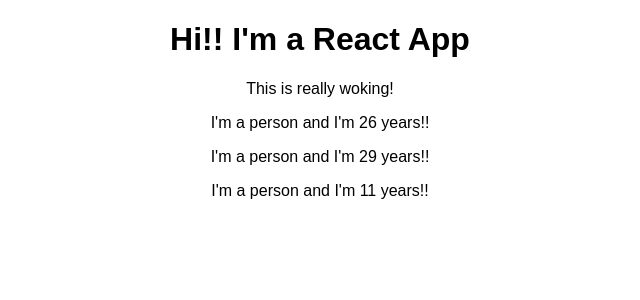
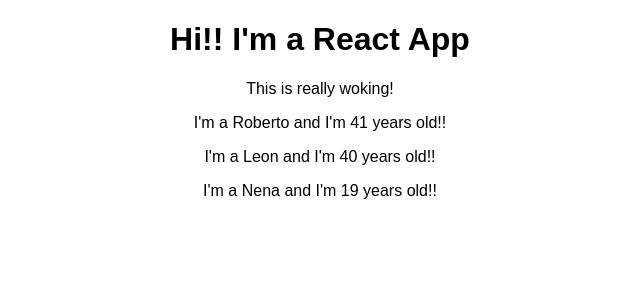
Before and after one commit to leonsuaren/react_complete_guide, a React (Create React App) app: page / in a window 1280 px wide. Shown: the top 300 px of the page, without its empty margins (320-960 px from the left). Built offline with nearby package versions, Linux system fonts and the light colour scheme.

Commit message:
Working with Props

```diff
--- a/src/App.js
+++ b/src/App.js
@@ -8,9 +8,9 @@
       <div className="App">
         <h1>Hi!! I'm a React App</h1>
         <p>This is really woking!</p>
-        <Person />
-        <Person />
-        <Person />
+        <Person name="Roberto" age="41" />
+        <Person name="Leon" age="40">My Hobbies: Parachute</Person>
+        <Person name="Nena" age="19"/>
       </div>
     );
     // return React.createElement('div', { className: 'App'}, React.createElement('h1', null, 'Does this Work?'))
--- a/src/Person/Person.js
+++ b/src/Person/Person.js
@@ -1,7 +1,7 @@
 import React from 'react';
 
-const person = () => {
-    return <p>I'm a person and I'm { Math.floor(Math.random() * 30) } years!!</p>
+const person = (props) => {
+    return <p>I'm a { props.name } and I'm { props.age } years old!!</p>
 }
 
 export default person;
```
